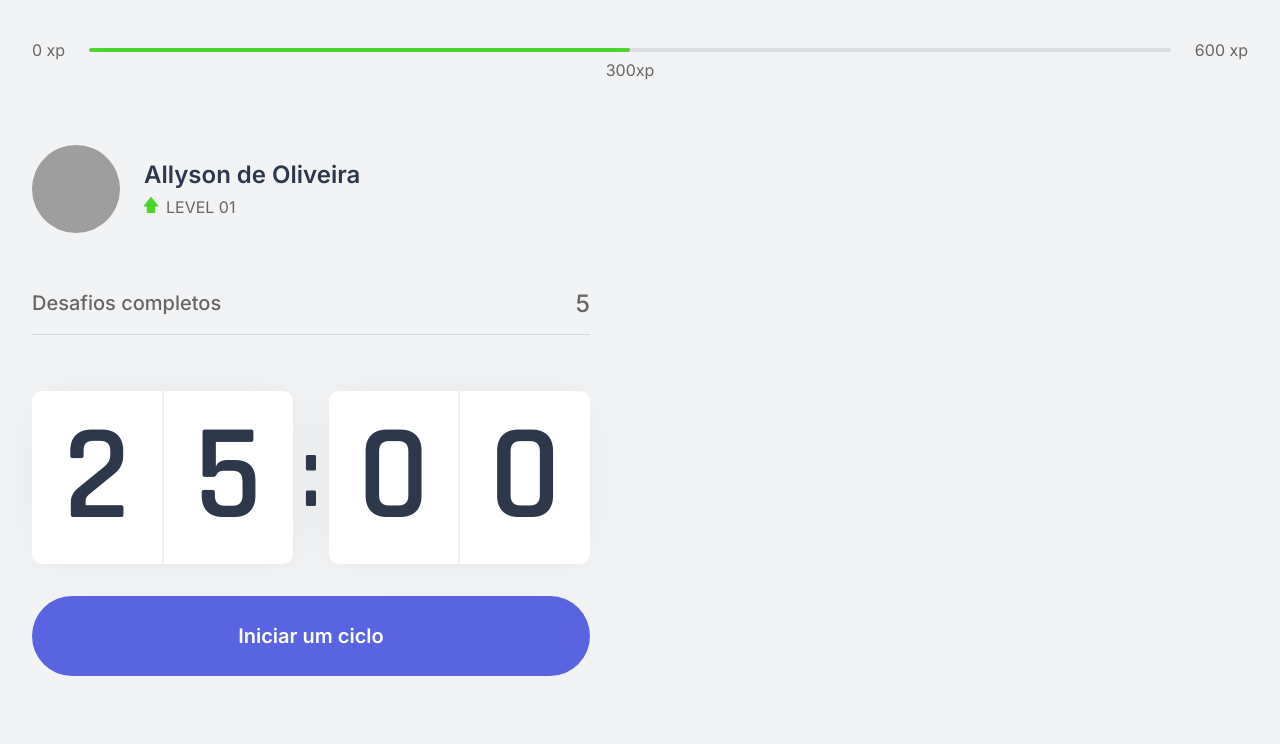
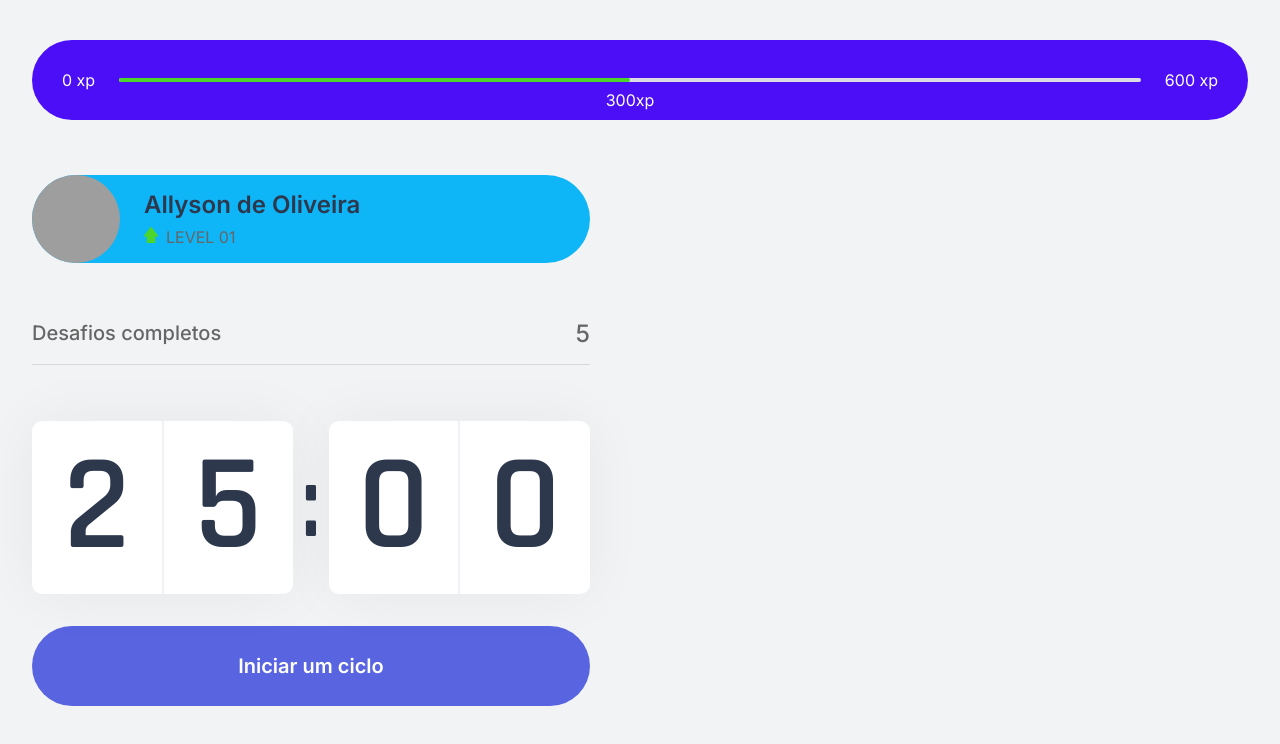
Before and after one commit to Allysonubius/nlw-experience-pomodoro, a Next.js app in the folder 2.0/: page / in a window 1280 px wide. Shown: the top 744 px of the page. Built offline with nearby package versions, Linux system fonts and the light colour scheme; grey boxes are pictures that could not be loaded.

Commit message:
Alterado coloração do projeto.

```diff
--- a/2.0/src/components/ExperienceBar/ExperienceBar.module.css
+++ b/2.0/src/components/ExperienceBar/ExperienceBar.module.css
@@ -1,10 +1,15 @@
 .experienceBar {
     display: flex;
     align-items: center;
+    background-color: rgb(76, 14, 247);
+    border-radius: 70px;
+    padding: 30px;
 }
 
 .experienceBar span {
     font-size: 1rem;
+    color: white;
+    font-size: 500;
 }
 
 .experienceBar>div {
--- a/2.0/src/components/Profile/Profile.module.css
+++ b/2.0/src/components/Profile/Profile.module.css
@@ -1,6 +1,8 @@
 .profileContainer {
     display: flex;
     align-items: center;
+    background-color: rgb(14, 181, 247);
+    border-radius: 70px;
 }
 
 .profileContainer>img {
```
